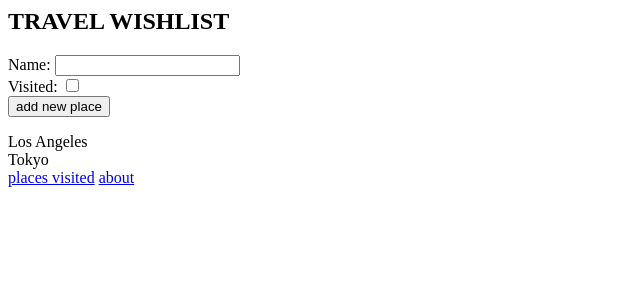
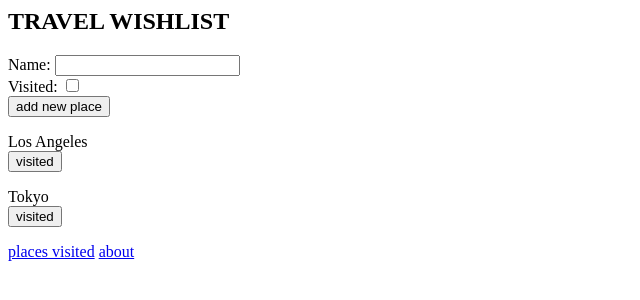
Before and after one commit to somiseol/itec2905-80, a Django app: page / in a window 1280 px wide. Shown: the top 300 px of the page, without its empty margins (0-640 px from the left). Run offline with Django 5.2, Linux system fonts and the light colour scheme; data comes from the database, SQL or seed files in the repository; both versions use the stored data as it was after the commit.

Commit message:
added buttons to visit places, added 404

```diff
--- a/lab8-django/django_wishlist/wishlist/travel_wishlist/templates/travel_wishlist/wishlist.html
+++ b/lab8-django/django_wishlist/wishlist/travel_wishlist/templates/travel_wishlist/wishlist.html
@@ -11,6 +11,12 @@
 
 <div>
     {{ place.name }}
+
+    <form method="POST" action="{% url 'place_was_visited' place.pk %}">  <!--- url reversing; will fill in placeholder in the path in urls.py (place/<int:place_pk>/was_visited) --->
+        {% csrf_token %}
+        <button>visited</button>
+    </form>
+
 </div>
 
 {% empty %} <!--- if list is empty --->
--- a/lab8-django/django_wishlist/wishlist/travel_wishlist/urls.py
+++ b/lab8-django/django_wishlist/wishlist/travel_wishlist/urls.py
@@ -4,5 +4,6 @@ from . import views
 urlpatterns = [
     path('', views.place_list, name='place_list'),
     path('visited', views.places_visited, name='places_visited'),
+    path('place/<int:place_pk>/was_visited', views.place_was_visited, name='place_was_visited'),
     path('about', views.about, name='about')
 ]
--- a/lab8-django/django_wishlist/wishlist/travel_wishlist/views.py
+++ b/lab8-django/django_wishlist/wishlist/travel_wishlist/views.py
@@ -3,7 +3,7 @@ controllers are called views in django
 '''
 
 
-from django.shortcuts import render, redirect
+from django.shortcuts import render, redirect, get_object_or_404
 from .models import Place
 from .forms import NewPlaceForm
 
@@ -30,3 +30,14 @@ def about(request):
 def places_visited(request):
     visited_places = Place.objects.filter(visited=True).order_by('name')
     return render(request, 'travel_wishlist/visited.html', {'visited_places': visited_places})
+
+
+def place_was_visited(request, place_pk):  # place_pk is from url path (needs to match)
+    if request.method == "POST":
+        #place = Place.objects.get(pk=place_pk)  # 'pk' is db column, 'place_pk' is from argument
+        place = get_object_or_404(Place, pk=place_pk)  # will return 404 if object not found
+        place.visited = True  # directly manage field in model object
+        place.save()  # save to db
+
+    # return redirect('places_visited)
+    return redirect('place_list')  # 'place_list' is path from urls.py
```
Also changed, not shown: lab8-django/django_wishlist/wishlist/db.sqlite3.
